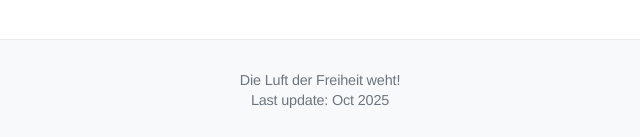
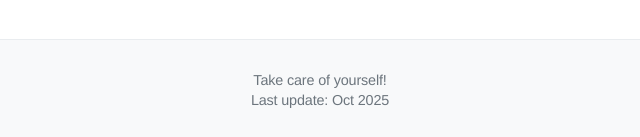
Before and after one commit to donghyuklee1/webpage, a website: page index.html in a window 1280 px wide. Shown: the part 1489-1626 px from the top of the page, 320-960 px from the left. Drawn offline with nearby package versions, Linux system fonts and the light colour scheme.

Commit message:
Update index.html

```diff
--- a/index.html
+++ b/index.html
@@ -314,7 +314,7 @@ My philosophy? I preach pristine fidelity but practice pure percussive chaos. Al
 
     <footer class="footer">
         <div class="footer-content">
-            <p>Die Luft der Freiheit weht!<br>Last update: Oct 2025</p>
+            <p>Take care of yourself!<br>Last update: Oct 2025</p>
         </div>
     </footer>
 
```
